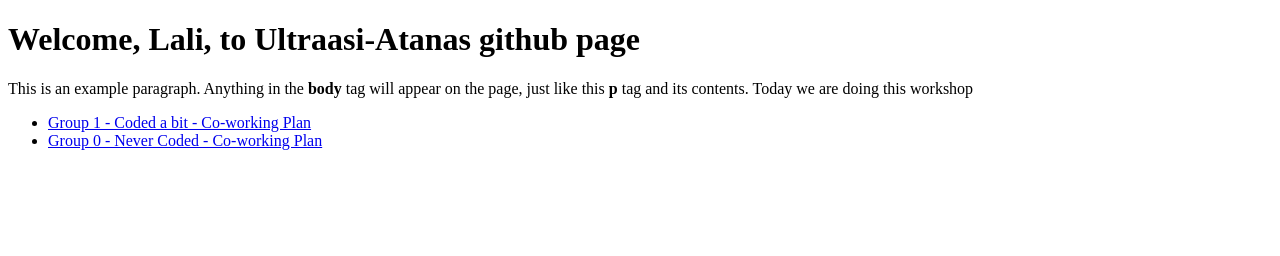
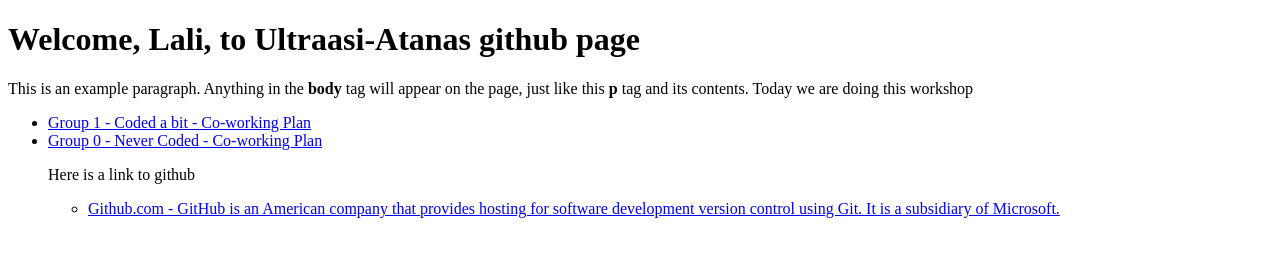
Before and after one commit to ultraasi-atanas/ultraasi-atanas.github.io, a plain HTML site: page index.html in a window 1280 px wide. Drawn offline with Linux system fonts and the light colour scheme.

Commit message:
Update index.html
Added a link to index.html

```diff
--- a/index.html
+++ b/index.html
@@ -11,5 +11,10 @@
               <li><a href="https://docs.google.com/document/d/1IFA4vkwh2vyqyFZgIv38ID-a7nbnrbhFtCyAjuX_TGU/edit#heading=h.8gj6zfrih7yd">Group 1 - Coded a bit - Co-working Plan</a></li>
               <li><a href="https://docs.google.com/document/d/1tdOhUeTj_mVeeV5VmrCtTKVS7vASV5TzyoVZk0rhmZI/edit#">Group 0 - Never Coded - Co-working Plan</a></li>
               </p>
+      <p>Here is a link to github
+          <ul>
+            <li><a href="https://github.com/">Github.com - GitHub is an American company that provides hosting for software development version control using Git. It is a subsidiary of Microsoft.</a></li>
+          </ul>
+      </p>
   </body>
 </html>
```
